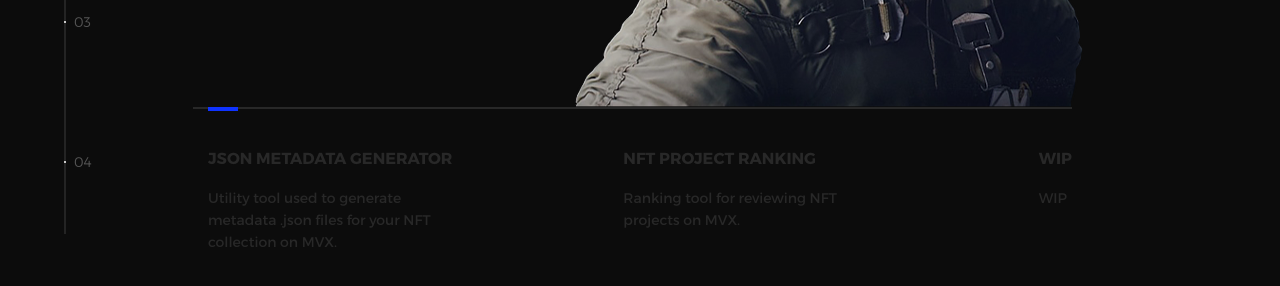
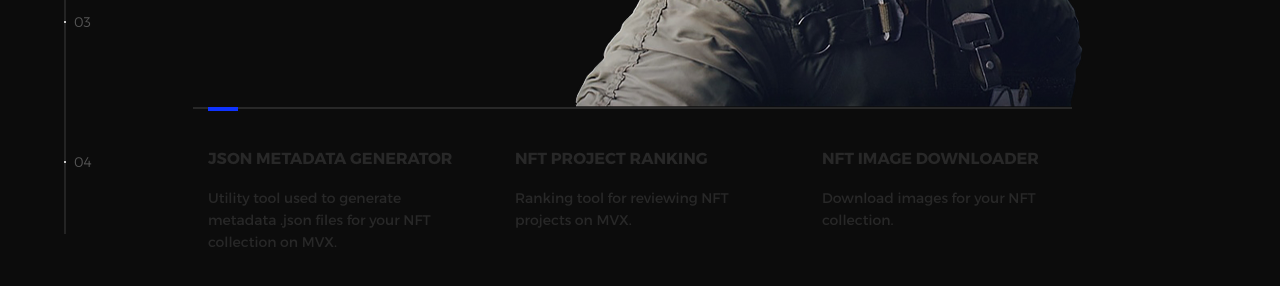
Before and after one commit to fkingerd/nonfungtools.github.io, a plain HTML site: page index.html in a window 1280 px wide. Shown: the part 446-732 px from the top of the page. Drawn offline with nearby package versions, Linux system fonts and the light colour scheme.

Commit message:
add nft img dld

```diff
--- a/index.html
+++ b/index.html
@@ -77,10 +77,10 @@
                   <h3>NFT Project Ranking</h3>
                   <p>Ranking tool for reviewing NFT projects on MVX.</p>
                 </a>
-                <a href="#0">
-                  <h3>WIP</h3>
-                  <p>WIP</p>
-                </a>
+                <a href="nft_image_downloader.html">
+                  <h3>NFT Image Downloader</h3>
+                  <p>Download images for your NFT collection.</p>
+                  </a>
               </div>
             </div>
           </li>
```
